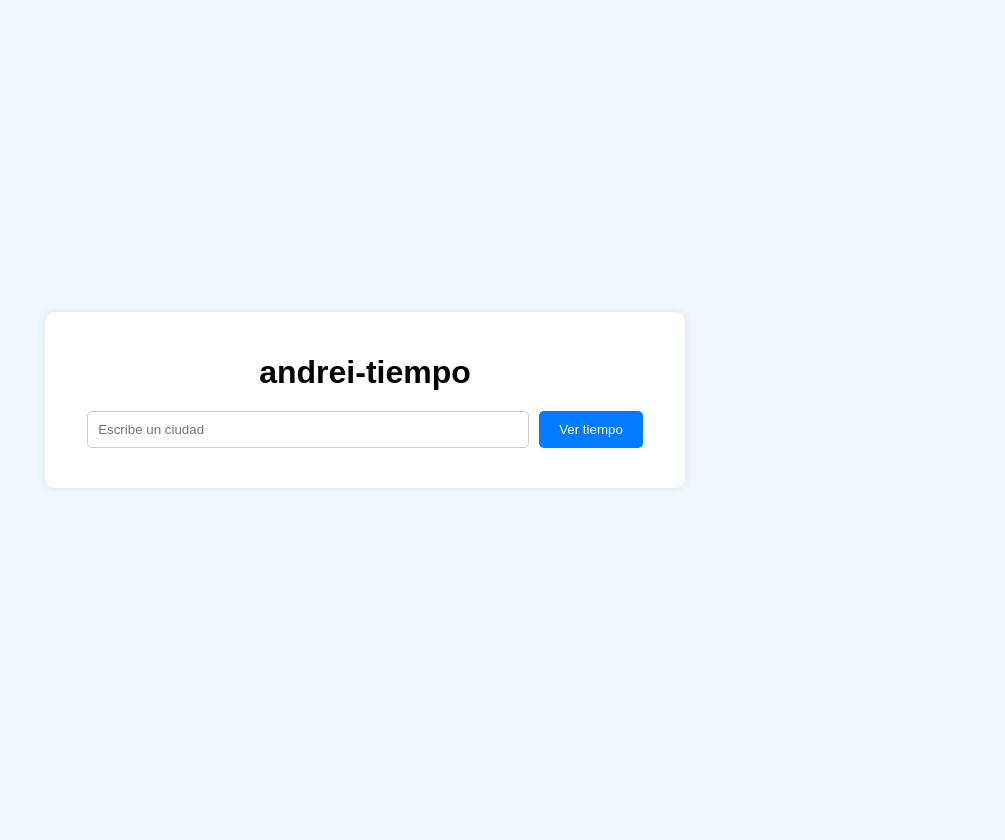
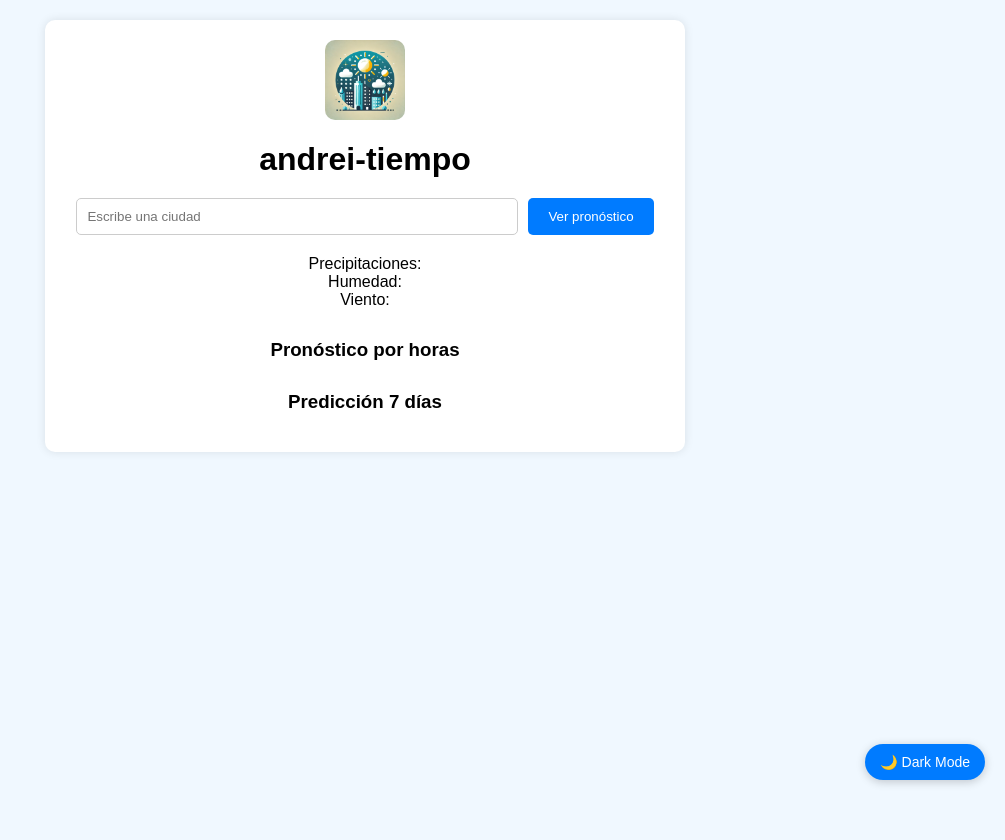
Before and after one commit to Andre1z/andrei-tiempo, a PHP site: page / in a window 1280 px wide. Shown: the whole page, without its empty margins (275-1280 px from the left). Before the commit the page ends 488 px from the top, so only its background shows below. Run offline with PHP 8.4, Linux system fonts and the light colour scheme.

Commit message:
Modificaciones generales

```diff
--- a/estilo.css
+++ b/estilo.css
@@ -3,9 +3,10 @@ body {
   background-color: #f0f8ff;
   display: flex;
   justify-content: center;
-    align-items: center;
-    height: 100vh;
+  align-items: flex-start;
+  min-height: 100vh;
   margin: 0;
+  padding: 20px;
 }
 
 .weather-container {
@@ -15,6 +16,7 @@ body {
   box-shadow: 0 0 10px rgba(0, 0, 0, 0.1);
   text-align: center;
   width: 600px;
+  max-width: 90%;
 }
 
 h1 {
@@ -48,16 +50,86 @@ body {
   background: #0056b3;
 }
 
-  #weatherResult {
+#currentWeather {
   margin-top: 20px;
 }
 
-  .weather-icon {
-    width: 50px;
-    height: 50px;
+#currentTemp {
+  font-size: 2em;
+  font-weight: bold;
 }
 
-  .weather-info {
-    font-size: 18px;
-    margin: 10px 0;
+#currentDetails {
+  margin-top: 10px;
 }
+
+#hourlyForecast, #weeklyForecast {
+  margin-top: 30px;
+}
+
+.hourly-item, .weekly-item {
+  display: flex;
+  justify-content: space-between;
+  align-items: center;
+  padding: 10px;
+  border-bottom: 1px solid #eee;
+}
+
+.hourly-item img, .weekly-item img {
+  width: 30px;
+  height: 30px;
+}
+.min-max {
+  font-size: 0.8em;
+  color: #555;
+}
+.weather-logo {
+  width: 80px;  /* Adjust size */
+  height: auto;
+  display: block;
+  margin: 0 auto 10px;  /* Center it and add spacing */
+  border-radius: 10px;
+}
+#themeToggle {
+  position: fixed;
+  bottom: 20px;
+  right: 20px;
+  padding: 10px 15px;
+  border: none;
+  background: #007bff;
+  color: #fff;
+  border-radius: 50px;
+  cursor: pointer;
+  font-size: 14px;
+  box-shadow: 0 2px 10px rgba(0, 0, 0, 0.2);
+  transition: background 0.3s, transform 0.2s;
+}
+
+#themeToggle:hover {
+  background: #0056b3;
+  transform: scale(1.1);
+}
+
+body.dark-mode #themeToggle {
+  background: #444;
+}
+
+body.dark-mode #themeToggle:hover {
+  background: #666;
+}
+/* Dark Mode */
+body.dark-mode {
+  background-color: #121212;
+  color: #fff;
+}
+body.dark-mode .weather-container {
+  background: #1e1e1e;
+  color: #fff;
+}
+body.dark-mode button {
+  background: #444;
+  color: #fff;
+}
+body.dark-mode button:hover {
+  background: #666;
+}
--- a/index.php
+++ b/index.php
@@ -4,19 +4,43 @@
   <meta charset="UTF-8">
   <meta name="viewport" content="width=device-width, initial-scale=1.0">
   <title>andrei-tiempo</title>
-  <link rel="Stylesheet" href="estilo.css">
+  <link rel="stylesheet" href="estilo.css">
+  <link rel="icon" type="image/wepb" href="img/logo.webp">
 </head>
 <body>
   <div class="weather-container">
+    <img src="img/logo.webp" alt="Logo Pronostico" class="weather-logo">
     <h1>andrei-tiempo</h1>
     <form id="weatherForm">
-      <input type="text" id="cityInput" placeholder="Escribe un ciudad" required>
-      <button type="submit">Ver tiempo</button>
+      <input type="text" id="cityInput" placeholder="Escribe una ciudad" required>
+      <button type="submit">Ver pronóstico</button>
     </form>
-    <div id="weatherResult">
-      <!-- Weather data will be displayed here -->
+
+    <!-- Current Weather Section -->
+    <div id="currentWeather">
+      <h2 id="currentCity"></h2>
+      <div id="currentTemp"></div>
+      <div id="currentDetails">
+        <div>Precipitaciones: <span id="precipitation"></span></div>
+        <div>Humedad: <span id="humidity"></span></div>
+        <div>Viento: <span id="wind"></span></div>
+      </div>
+      <div id="currentCondition"></div>
+    </div>
+
+    <!-- Hourly Forecast Section -->
+    <div id="hourlyForecast">
+      <h3>Pronóstico por horas</h3>
+      <div id="hourlyItems"></div>
+    </div>
+
+    <!-- 7-Day Forecast Section -->
+    <div id="weeklyForecast">
+      <h3>Predicción 7 días</h3>
+      <div id="weeklyItems"></div>
     </div>
   </div>
+  <button id="themeToggle">🌙 Dark Mode</button>
   <script src="script.js"></script>
 </body>
 </html>
--- a/script.js
+++ b/script.js
@@ -6,13 +6,30 @@ document.getElementById('weatherForm').addEventListener('submit', function (e) {
 
 function getWeather(ciudad) {
   const apiKey = '1d5b279592277375f0d389d4370a2dd8'; // Replace with your OpenWeatherMap API key
-    const apiUrl = `https://api.openweathermap.org/data/2.5/weather?q=${ciudad}&appid=${apiKey}&units=metric`;
+  const currentWeatherUrl = `https://api.openweathermap.org/data/2.5/weather?q=${ciudad}&appid=${apiKey}&units=metric`;
+  const forecastUrl = `https://api.openweathermap.org/data/2.5/forecast?q=${ciudad}&appid=${apiKey}&units=metric`;
 
-    fetch(apiUrl)
+  // Fetch current weather
+  fetch(currentWeatherUrl)
     .then(response => response.json())
     .then(data => {
       if (data.cod === 200) {
-          displayWeather(data);
+        displayCurrentWeather(data);
+      } else {
+        displayError(data.message);
+      }
+    })
+    .catch(error => {
+      displayError('An error occurred. Please try again.');
+    });
+
+  // Fetch hourly and 7-day forecast
+  fetch(forecastUrl)
+    .then(response => response.json())
+    .then(data => {
+      if (data.cod === '200') {
+        displayHourlyForecast(data.list);
+        displayWeeklyForecast(data.list);
       } else {
         displayError(data.message);
       }
@@ -22,21 +39,101 @@ document.getElementById('weatherForm').addEventListener('submit', function (e) {
     });
 }
 
-  function displayWeather(data) {
-    const tiempoResultado = document.getElementById('weatherResult');
-    const weatherIcon = `https://openweathermap.org/img/wn/${data.weather[0].icon}@2x.png`;
+function displayCurrentWeather(data) {
+  const currentCity = document.getElementById('currentCity');
+  const currentTemp = document.getElementById('currentTemp');
+  const precipitation = document.getElementById('precipitation');
+  const humidity = document.getElementById('humidity');
+  const wind = document.getElementById('wind');
+  const currentCondition = document.getElementById('currentCondition');
 
-    tiempoResultado.innerHTML = `
-      <h2>${data.name}, ${data.sys.country}</h2>
-      <img src="${weatherIcon}" alt="Weather Icon" class="weather-icon">
-      <div class="weather-info">${data.weather[0].description}</div>
-      <div class="weather-info">Temperatura: ${data.main.temp}°C</div>
-      <div class="weather-info">Humedad: ${data.main.humidity}%</div>
-      <div class="weather-info">Viento: ${data.wind.speed} m/s</div>
+  currentCity.textContent = `${data.name}, ${data.sys.country}`;
+  currentTemp.innerHTML = `
+    ${Math.round(data.main.temp)}°C
+    <span class="min-max">(${Math.round(data.main.temp_min)}°C / ${Math.round(data.main.temp_max)}°C)</span>
   `;
+  precipitation.textContent = '0%'; // OpenWeatherMap doesn't provide precipitation in the current weather API
+  humidity.textContent = `${data.main.humidity}%`;
+  wind.textContent = `${data.wind.speed} m/s`;
+  currentCondition.textContent = data.weather[0].description;
 }
+
+
+function displayHourlyForecast(forecastData) {
+  const hourlyItems = document.getElementById('hourlyItems');
+  hourlyItems.innerHTML = '';
+
+  // Display the next 8 hours of forecast
+  forecastData.slice(0, 8).forEach(item => {
+    const time = new Date(item.dt * 1000).toLocaleTimeString('en', { hour: '2-digit', minute: '2-digit' });
+    const temp = Math.round(item.main.temp);
+    const icon = `https://openweathermap.org/img/wn/${item.weather[0].icon}.png`;
+
+    hourlyItems.innerHTML += `
+      <div class="hourly-item">
+        <div>${time}</div>
+        <img src="${icon}" alt="${item.weather[0].description}">
+        <div>${temp}°C</div>
+      </div>
+    `;
+  });
+}
+
+function displayWeeklyForecast(forecastData) {
+  const weeklyItems = document.getElementById('weeklyItems');
+  weeklyItems.innerHTML = '';
+
+  const dailyForecast = {};
+
+  // Group forecast data by day to find min and max temperatures
+  forecastData.forEach(item => {
+    const date = item.dt_txt.split(' ')[0]; // Extract date (YYYY-MM-DD)
+    if (!dailyForecast[date]) {
+      dailyForecast[date] = { min: item.main.temp, max: item.main.temp, icon: item.weather[0].icon };
+    } else {
+      dailyForecast[date].min = Math.min(dailyForecast[date].min, item.main.temp);
+      dailyForecast[date].max = Math.max(dailyForecast[date].max, item.main.temp);
+    }
+  });
+
+  // Display forecast for the next 7 days
+  Object.entries(dailyForecast).slice(0, 7).forEach(([date, data]) => {
+    const dayName = new Date(date).toLocaleDateString('en', { weekday: 'short' });
+    const icon = `https://openweathermap.org/img/wn/${data.icon}.png`;
+
+    weeklyItems.innerHTML += `
+      <div class="weekly-item">
+        <div>${dayName}</div>
+        <img src="${icon}" alt="weather icon">
+        <div>${Math.round(data.min)}°C / ${Math.round(data.max)}°C</div>
+      </div>
+    `;
+  });
+}
+
 
 function displayError(message) {
   const weatherResult = document.getElementById('weatherResult');
   weatherResult.innerHTML = `<div class="error">${message}</div>`;
 }
+document.getElementById('themeToggle').addEventListener('click', function () {
+  document.body.classList.toggle('dark-mode');
+
+  // Change button text/icon based on mode
+  if (document.body.classList.contains('dark-mode')) {
+    this.textContent = '☀️ Light Mode';
+  } else {
+    this.textContent = '🌙 Dark Mode';
+  }
+
+  // Save mode in localStorage
+  localStorage.setItem('theme', document.body.classList.contains('dark-mode') ? 'dark' : 'light');
+});
+
+// Apply saved theme on load
+window.addEventListener('load', function () {
+  if (localStorage.getItem('theme') === 'dark') {
+    document.body.classList.add('dark-mode');
+    document.getElementById('themeToggle').textContent = '☀️ Light Mode';
+  }
+});
```
Also changed, not shown: img/logo.webp (added). Lines whose indentation alone changed are shown as unchanged.
